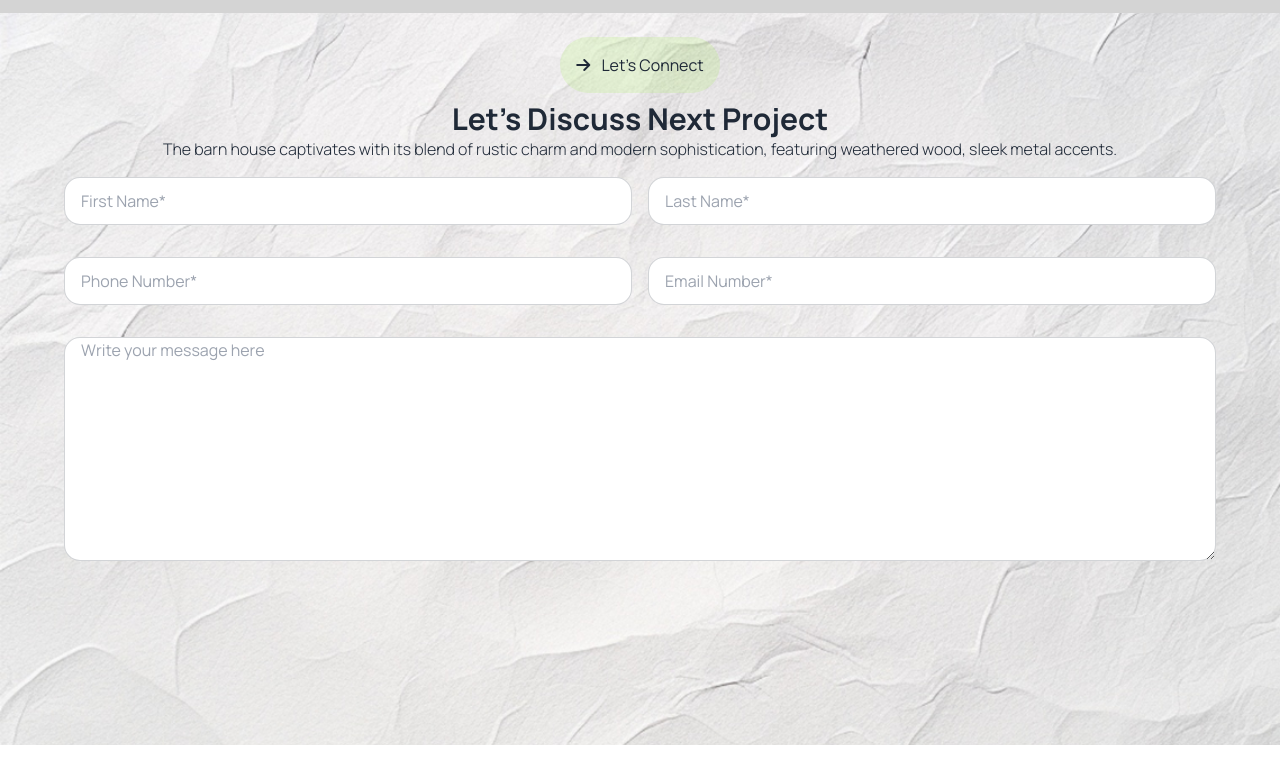
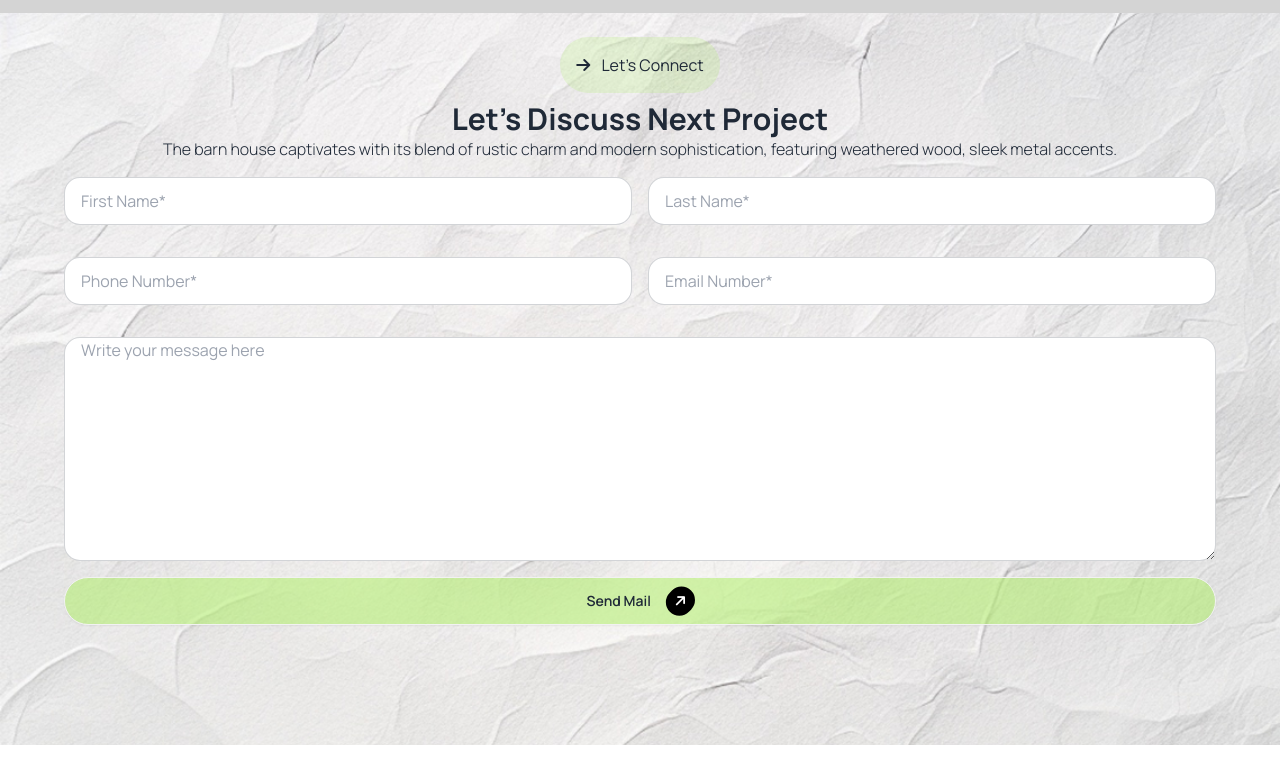
Before and after one commit to yousrahanif/Assignment3, a plain HTML site: page index.html in a window 1280 px wide. Shown: the part 2324-3107 px from the top of the page. Drawn offline with nearby package versions, Linux system fonts and the light colour scheme.

Commit message:
send mail button added

```diff
--- a/index.html
+++ b/index.html
@@ -303,6 +303,9 @@
       <div class="sm:col-span-12 sm:row-span-3">
         <textarea placeholder="Write your message here" class="input input-bordered rounded-2xl w-full h-full"></textarea>
       </div>
+      <div class="sm:col-span-12 mb-4">
+        <button class="btn bg-[#ABEF5F80] rounded-full w-full">Send Mail <i class="fa-solid fa-arrow-up rotate-45 ml-2 p-2 rounded-full bg-black text-white"></i> </button>
+      </div>
     </div>
   </div>
 </section>
```
